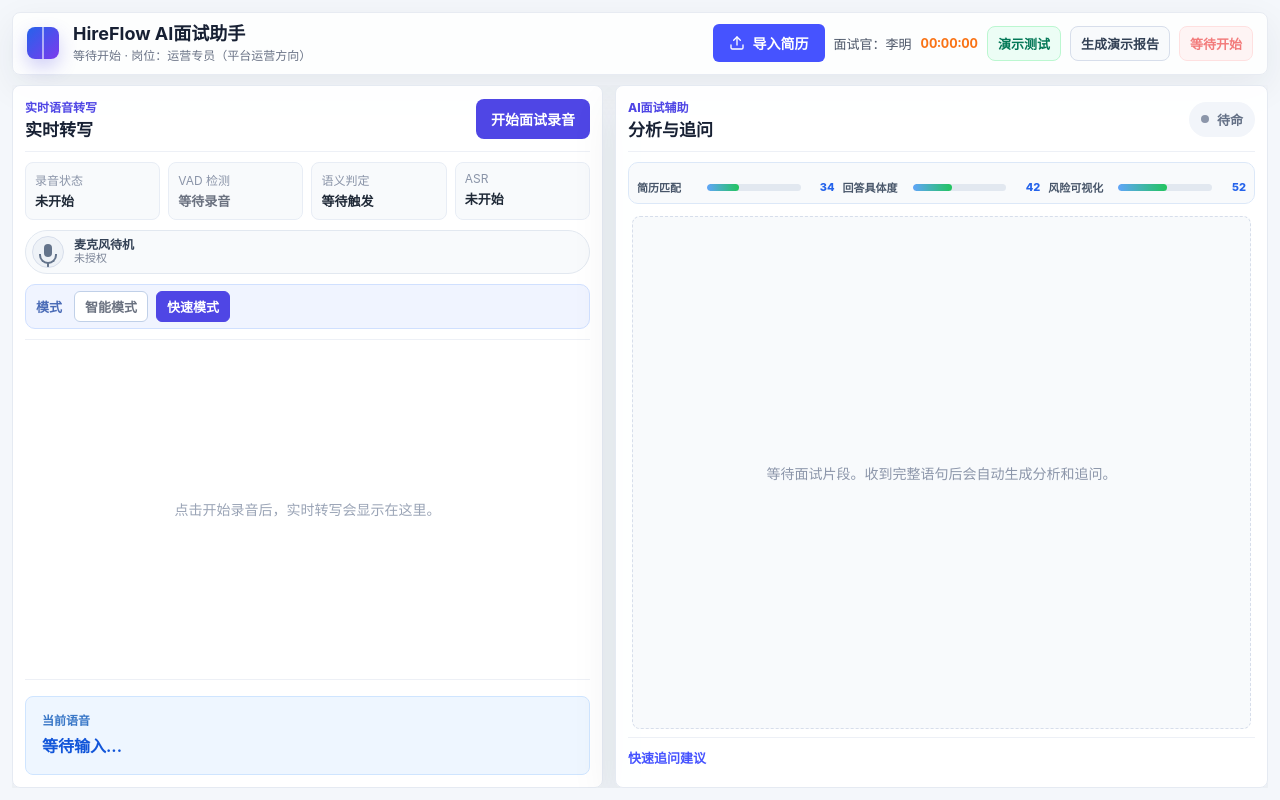
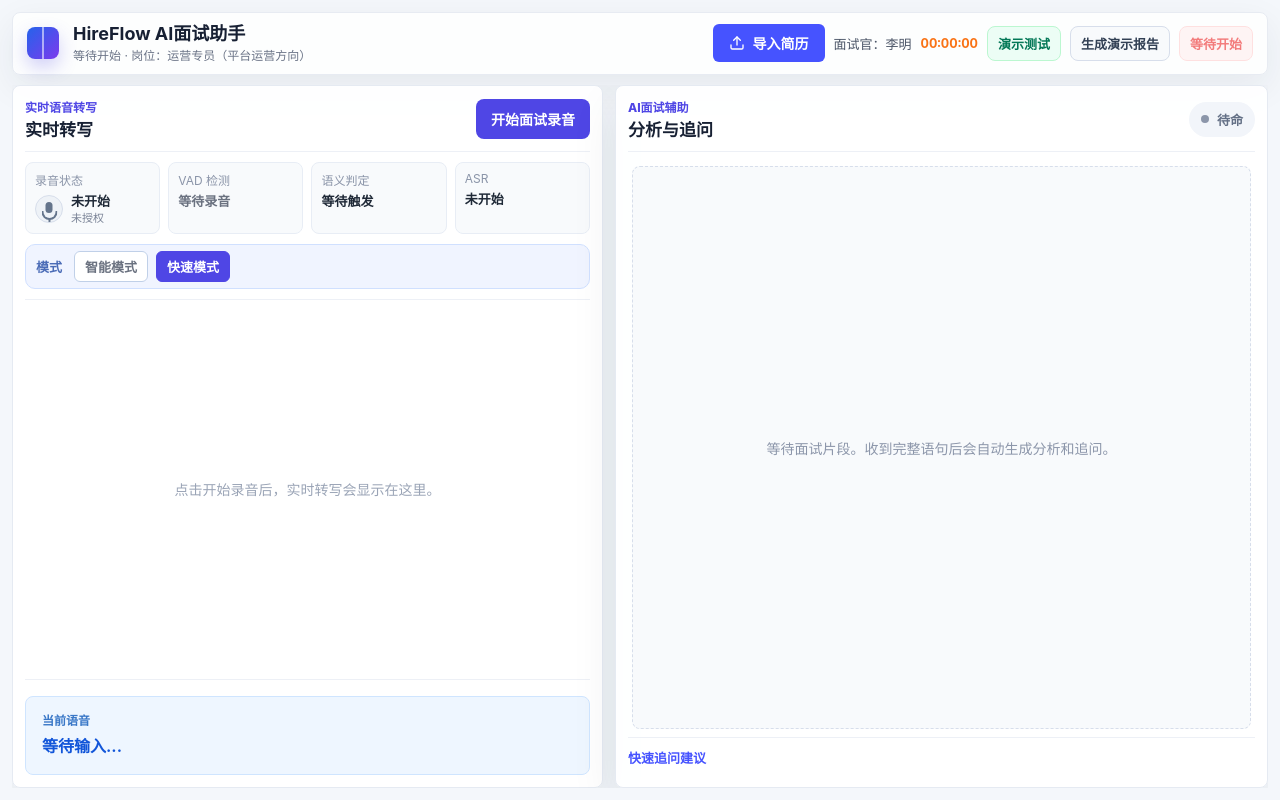
Before and after one commit to a2522272035/hireflow-live, a Vue app: page / in a window 1280 px wide. Built offline with nearby package versions, Linux system fonts and the light colour scheme.

Commit message:
Inline voice indicator and defer AI metrics

```diff
--- a/src/components/AIChatPanel.vue
+++ b/src/components/AIChatPanel.vue
@@ -11,13 +11,13 @@
       </span>
     </header>
 
-    <div class="ai-workbench" :class="{ loading }">
+    <div v-if="showWorkbench" class="ai-workbench" :class="{ loading }">
       <div v-if="resumeTags.length" class="resume-hit-strip">
         <strong>简历命中</strong>
         <span v-for="tag in resumeTags" :key="tag">{{ tag }}</span>
       </div>
 
-      <div class="ai-metrics">
+      <div v-if="aiMetrics.length" class="ai-metrics">
         <div v-for="metric in aiMetrics" :key="metric.label" class="metric-row">
           <span>{{ metric.label }}</span>
           <i><b :style="{ width: `${metric.value}%` }"></b></i>
@@ -105,24 +105,32 @@ const resumeTags = computed(() => {
   return [...new Set(tags.map((item) => String(item || '').trim()).filter(Boolean))].slice(0, 8)
 })
 
+const showWorkbench = computed(() => resumeTags.value.length > 0 || props.analyses.length > 0 || props.questions.length > 0 || props.doubts.length > 0 || props.loading)
+
 const aiMetrics = computed(() => {
   const analysisCount = props.analyses.length
   const doubtCount = props.doubts.length
   const questionCount = props.questions.length
-  return [
-    {
+  const metrics = []
+  if (resumeTags.value.length) {
+    metrics.push({
       label: '简历匹配',
-      value: clampMetric(resumeTags.value.length ? 58 + resumeTags.value.length * 5 : 34)
-    },
-    {
+      value: clampMetric(58 + resumeTags.value.length * 5)
+    })
+  }
+  if (analysisCount > 0 || questionCount > 0) {
+    metrics.push({
       label: '回答具体度',
       value: clampMetric(42 + analysisCount * 9 + questionCount * 3)
-    },
-    {
+    })
+  }
+  if (doubtCount > 0) {
+    metrics.push({
       label: '风险可视化',
       value: clampMetric(52 + Math.min(doubtCount, 5) * 8)
-    }
-  ]
+    })
+  }
+  return metrics
 })
 
 function readText(source, raw, ...keys) {
--- a/src/components/TranscriptPanel.vue
+++ b/src/components/TranscriptPanel.vue
@@ -19,7 +19,13 @@
     <div class="status-strip">
       <div class="status-item">
         <span class="label">录音状态</span>
-        <strong :class="recordingStatus">{{ statusText }}</strong>
+        <div class="recording-line">
+          <span class="voice-icon" :class="{ active: isRecording, speaking: hasLiveSpeech }" :style="{ '--voice-fill': `${voiceFillPercent}%` }" aria-hidden="true"><i></i></span>
+          <div>
+            <strong :class="recordingStatus">{{ statusText }}</strong>
+            <small>{{ hasLiveSpeech ? '检测到发言' : isRecording ? '等待发言' : micStatus }}</small>
+          </div>
+        </div>
       </div>
       <div class="status-item">
         <span class="label">VAD 检测</span>
@@ -32,14 +38,6 @@
       <div class="status-item">
         <span class="label">ASR</span>
         <strong>{{ asrStatus }}</strong>
-      </div>
-    </div>
-
-    <div class="audio-indicator" :class="{ active: isRecording, speaking: hasLiveSpeech }">
-      <span class="voice-icon" :style="{ '--voice-fill': `${voiceFillPercent}%` }" aria-hidden="true"><i></i></span>
-      <div class="voice-copy">
-        <strong>{{ hasLiveSpeech ? '正在收音' : isRecording ? '麦克风已开启' : '麦克风待机' }}</strong>
-        <span>{{ hasLiveSpeech ? '检测到发言' : isRecording ? '等待发言' : micStatus }}</span>
       </div>
     </div>
 
@@ -307,6 +305,28 @@ watch(
   overflow-wrap: anywhere;
 }
 
+.recording-line {
+  align-items: center;
+  display: flex;
+  gap: 8px;
+  min-width: 0;
+}
+
+.recording-line > div {
+  min-width: 0;
+}
+
+.recording-line small {
+  color: #7b8497;
+  display: block;
+  font-size: 11px;
+  line-height: 1.2;
+  margin-top: 1px;
+  overflow: hidden;
+  text-overflow: ellipsis;
+  white-space: nowrap;
+}
+
 .status-item strong.recording {
   color: #0f9f6e;
 }
@@ -344,30 +364,16 @@ watch(
   font-weight: 600;
 }
 
-.audio-indicator {
-  align-items: center;
-  background: #f8fafc;
-  border: 1px solid #e2e8f0;
-  border-radius: 999px;
-  display: inline-flex;
-  gap: 10px;
-  justify-self: flex-start;
-  margin-bottom: 10px;
-  max-width: 100%;
-  min-height: 42px;
-  padding: 5px 12px 5px 6px;
-}
-
 .voice-icon {
   background: #eef2f7;
   border: 1px solid #d7deeb;
   border-radius: 50%;
   display: inline-flex;
   flex: 0 0 auto;
-  height: 32px;
+  height: 28px;
   overflow: hidden;
   position: relative;
-  width: 32px;
+  width: 28px;
 }
 
 .voice-icon::before {
@@ -385,13 +391,13 @@ watch(
 .voice-icon i {
   background: #64748b;
   border-radius: 999px;
-  height: 13px;
+  height: 11px;
   left: 50%;
   position: absolute;
-  top: 7px;
+  top: 6px;
   transform: translateX(-50%);
   transition: background-color 0.22s ease;
-  width: 8px;
+  width: 7px;
   z-index: 1;
 }
 
@@ -400,80 +406,52 @@ watch(
   border-top: 0;
   border-radius: 0 0 999px 999px;
   content: "";
-  height: 8px;
+  height: 7px;
   left: 50%;
   position: absolute;
-  top: 10px;
+  top: 9px;
   transform: translateX(-50%);
   transition: border-color 0.22s ease;
-  width: 14px;
+  width: 12px;
 }
 
 .voice-icon i::after {
   background: #64748b;
   border-radius: 999px;
   content: "";
-  height: 7px;
+  height: 6px;
   left: 50%;
   position: absolute;
-  top: 18px;
+  top: 16px;
   transform: translateX(-50%);
   transition: background-color 0.22s ease;
   width: 2px;
 }
 
-.voice-copy {
-  min-width: 0;
-}
-
-.voice-copy strong {
-  color: #334155;
-  display: block;
-  font-size: 12px;
-  font-weight: 850;
-  line-height: 1.25;
-}
-
-.voice-copy span {
-  color: #7b8497;
-  display: block;
-  font-size: 11px;
-  line-height: 1.25;
-  max-width: 180px;
-  overflow: hidden;
-  text-overflow: ellipsis;
-  white-space: nowrap;
-}
-
-.audio-indicator.active {
-  background: #f8fbff;
+.voice-icon.active {
   border-color: #c7d7f6;
 }
 
-.audio-indicator.active .voice-icon::before {
+.voice-icon.active::before {
   opacity: 0.86;
 }
 
-.audio-indicator.speaking {
+.voice-icon.speaking {
   border-color: #86efac;
   box-shadow: 0 0 0 3px rgba(34, 197, 94, 0.1);
 }
 
-.audio-indicator.speaking .voice-icon::before {
+.voice-icon.speaking::before {
   opacity: 1;
 }
 
-.audio-indicator.speaking .voice-icon i,
-.audio-indicator.speaking .voice-icon i::after {
+.voice-icon.speaking i,
+.voice-icon.speaking i::after {
   background: #fff;
 }
 
-.audio-indicator.speaking .voice-icon i::before {
+.voice-icon.speaking i::before {
   border-color: #fff;
-}
-
-.audio-indicator.speaking .voice-copy strong {
-  color: #047857;
 }
 
 @keyframes pulse-border {
@@ -645,8 +623,5 @@ watch(
     margin-left: 0;
   }
 
-  .audio-indicator {
-    width: 100%;
-  }
 }
 </style>
```
